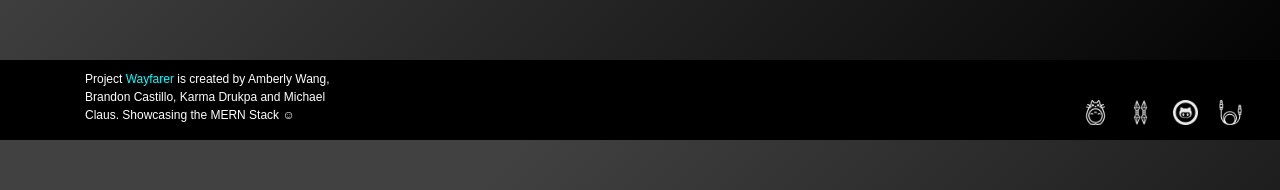
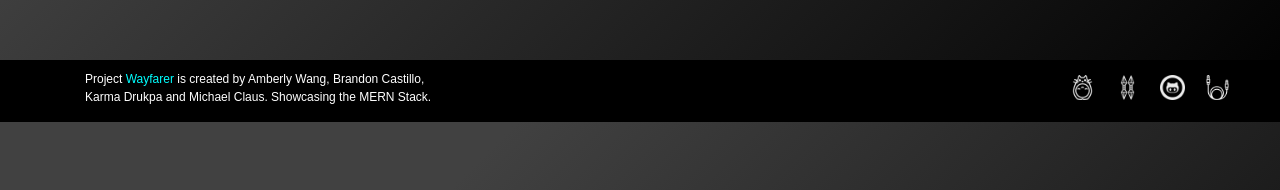
Before and after one commit to brandonmcastillo/Oasis-FrontEnd, a React (Create React App) app: page /profile in a window 1280 px wide. Shown: the part 582-772 px from the top of the page. Built offline with nearby package versions, Linux system fonts and the light colour scheme; no server answers.

Commit message:
Styled Footer

```diff
--- a/src/components/Footer/Footer.css
+++ b/src/components/Footer/Footer.css
@@ -40,8 +40,8 @@ footer a:hover {
     height: 25px;
     width: 25px;
     position: relative;
-    top: 30px;
-    left: 380px;
+    top: 5px;
+    left: 320px;
 }
 
 .footer-text {
--- a/src/components/Footer/Footer.js
+++ b/src/components/Footer/Footer.js
@@ -11,12 +11,12 @@ class Footer extends Component {
       <footer>
         <Container className="footer-contain">
           <Row>
-            <Col sm={12} md={3}>
+            <Col xs={6} sm={6} md={4}>
               <div>
-                <p class="footer-text">Project <span className="titleName">Wayfarer</span> is created by Amberly Wang, Brandon Castillo, Karma Drukpa and Michael Claus. Showcasing the MERN Stack  ☺ </p>
+                <p class="footer-text">Project <span className="titleName">Wayfarer</span> is created by Amberly Wang, Brandon Castillo, Karma Drukpa and Michael Claus. Showcasing the MERN Stack. </p>
             </div>
             </Col>
-            <Col sm={12} md={9}>
+            <Col xs={6} sm={6} md={8}>
          <a href="https://github.com/awang617"  aria-hidden="true"><img className="git-icon" src={amberly}/></a>
           <a href="https://github.com/brandonmcastillo" aria-hidden="true"><img className="git-icon" src={brandon}/></a>
           <a href="https://github.com/coderkarma" aria-hidden="true"><img className="git-icon" src={karma}/></a>
```
